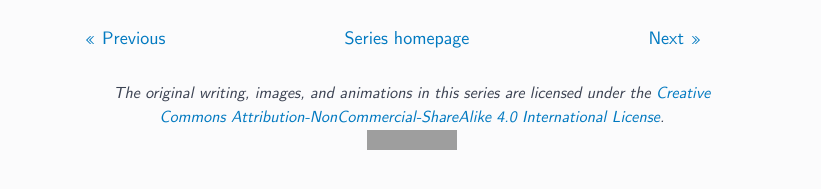
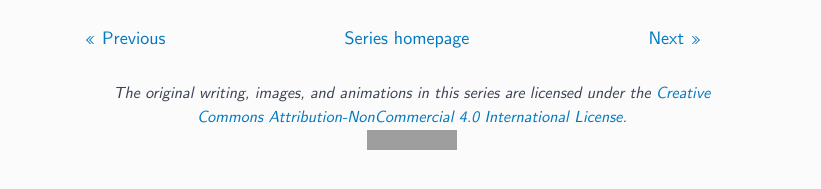
Before and after one commit to ejmastnak/ejmastnak.github.io, a Jekyll site: the page built from tutorials/vim-latex/ftplugin.md, in a window 1280 px wide and 900 px high, scrolled down 4454 px. Shown: the part 673-862 px from the top of the window, without its empty margins (228-1049 px from the left). Built offline with Jekyll 4.4.1, drawn with Linux system fonts in a browser that asks for light colours; grey boxes are pictures that could not be loaded.

Commit message:
More permissive licensing tweak

```diff
--- a/_includes/vim-latex-license.html
+++ b/_includes/vim-latex-license.html
@@ -1,7 +1,7 @@
 <div class="vim-latex-license" >
 
-<p>The original writing, images, and animations in this series are licensed under the <a href="http://creativecommons.org/licenses/by-nc-sa/4.0/">Creative Commons Attribution-NonCommercial-ShareAlike 4.0 International License</a>.
+<p>The original writing, images, and animations in this series are licensed under the <a href="http://creativecommons.org/licenses/by-nc/4.0/">Creative Commons Attribution-NonCommercial 4.0 International License</a>.
 <br>
-<a href="http://creativecommons.org/licenses/by-nc-sa/4.0/"><img src="https://img.shields.io/badge/License-CC%20BY--NC--SA%204.0-lightgrey.svg" alt="CC BY-NC-SA 4.0" /></a></p>
+<a href="http://creativecommons.org/licenses/by-nc/4.0/"><img src="https://img.shields.io/badge/License-CC%20BY--NC%204.0-lightgrey.svg" alt="CC BY-NC 4.0" /></a></p>
 
 </div>
```
